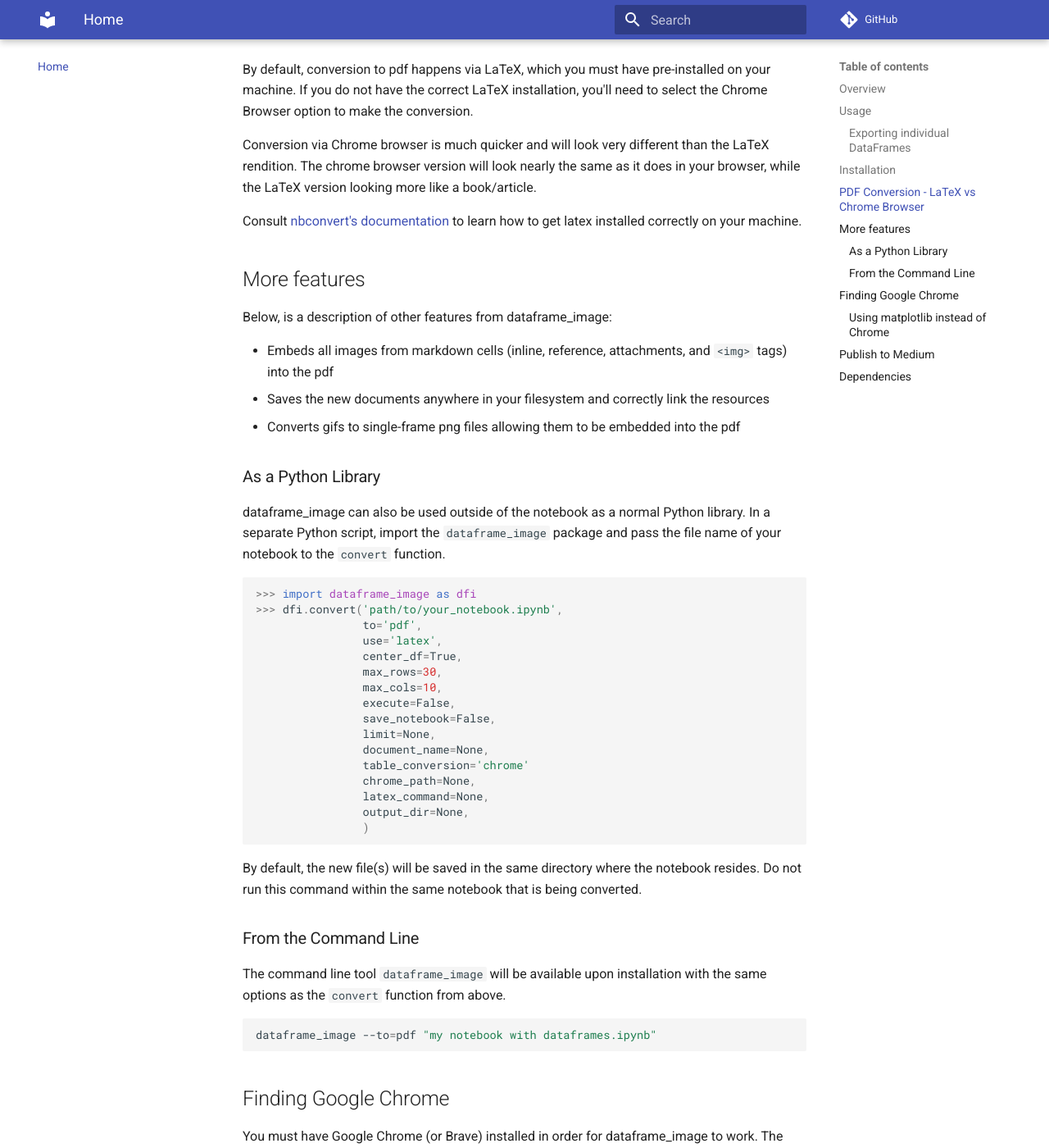
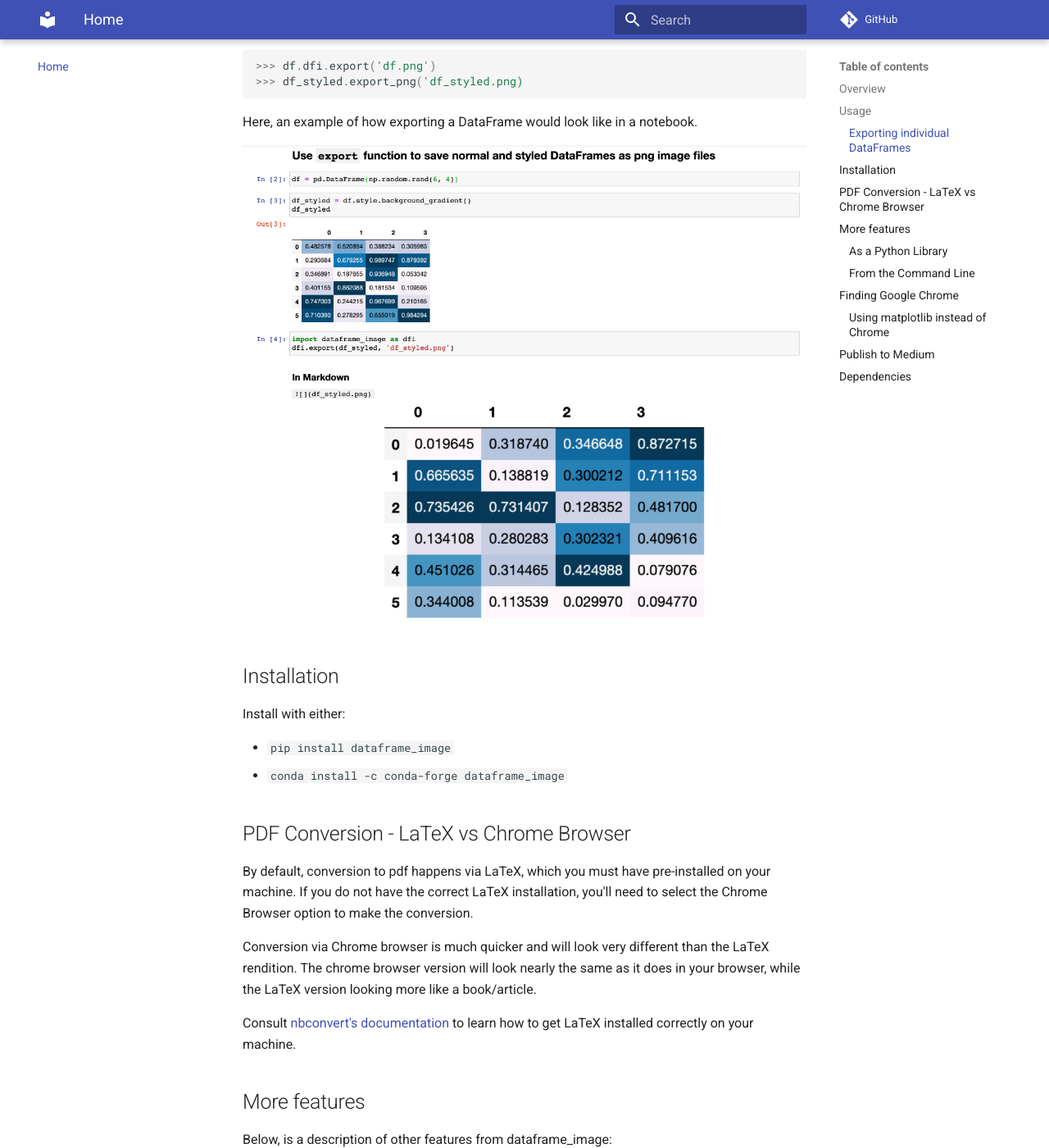
Before and after one commit to dexplo/dataframe_image, an MkDocs documentation site: the page built from docs/index.md, in a window 1280 px wide and 1400 px high, scrolled down 1815 px. Shown: the whole window at 82% size. Built offline with MkDocs 1.6.1 and Material for MkDocs 9.7.7, drawn with Linux system fonts in a browser that asks for light colours; comment, search, counter and statistics services are not loaded.

Commit message:
update docs

```diff
--- a/docs/index.md
+++ b/docs/index.md
@@ -41,7 +41,10 @@
 
 ## Installation
 
-`pip install dataframe_image`
+Install with either:
+
+* `pip install dataframe_image`
+* `conda install -c conda-forge dataframe_image`
 
 ## PDF Conversion - LaTeX vs Chrome Browser
 
@@ -49,7 +52,7 @@
 
 Conversion via Chrome browser is much quicker and will look very different than the LaTeX rendition. The chrome browser version will look nearly the same as it does in your browser, while the LaTeX version looking more like a book/article.
 
-Consult [nbconvert's documentation](https://nbconvert.readthedocs.io/en/latest/install.html#installing-tex) to learn how to get latex installed correctly on your machine.
+Consult [nbconvert's documentation](https://nbconvert.readthedocs.io/en/latest/install.html#installing-tex) to learn how to get LaTeX installed correctly on your machine.
 
 ## More features
 
```
Also changed, not shown: docs/images/dfi_export.png (added), docs/images/form.png (added), docs/images/social_share.png (added).
